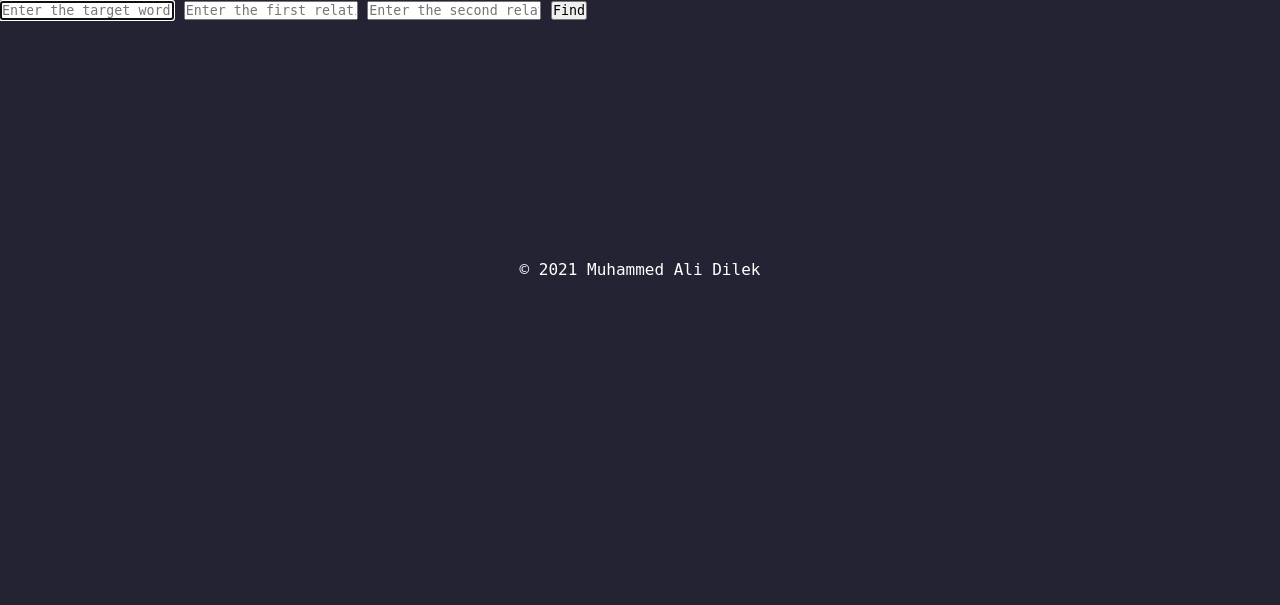
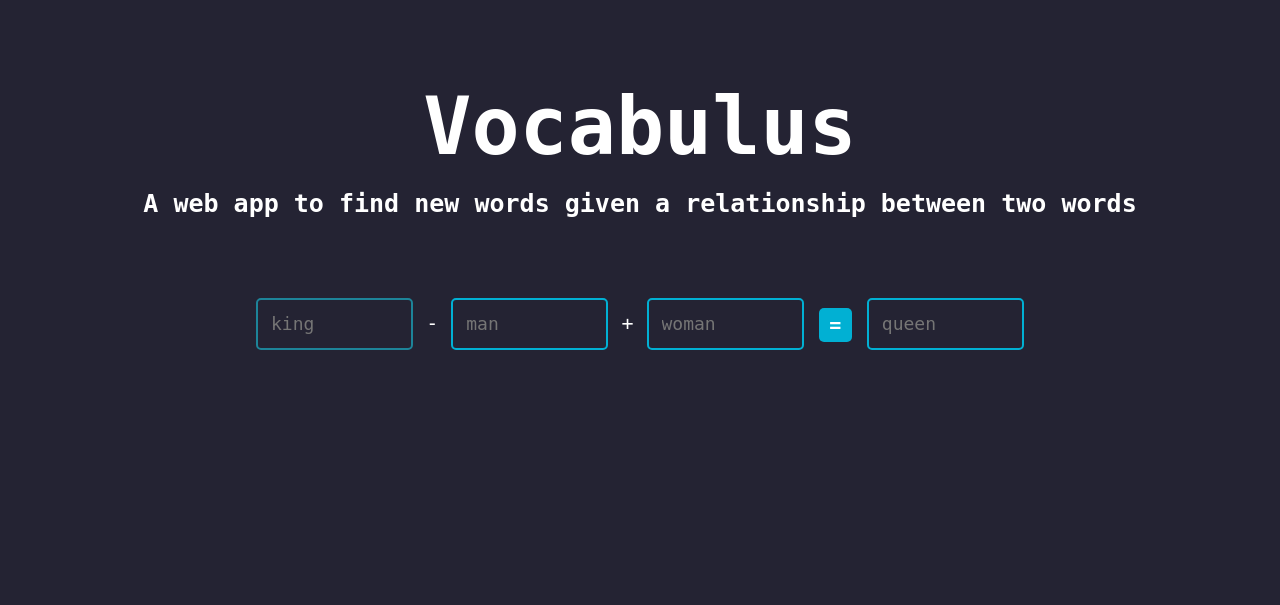
Before and after one commit to xemeds/vocabulus, a Flask app: page / in a window 1280 px wide. Shown: the top 605 px of the page. Run offline with Flask 2, Linux system fonts and the light colour scheme; parts of the project's set-up code (start-up, migrations or seed data) failed here and were passed over.

Commit message:
Added the styling of the form

```diff
--- a/vocabulus/forms.py
+++ b/vocabulus/forms.py
@@ -25,4 +25,4 @@
 
 	relation_word2 = StringField(validators=[DataRequired(), Length(min=1, max=100, message="Invalid word length"), validate_word])
 
-	submit = SubmitField("Find")
+	submit = SubmitField("=")
--- a/vocabulus/routes.py
+++ b/vocabulus/routes.py
@@ -17,10 +17,9 @@
 
 		# Get the output word
 		output_word = get_word(relation_word1, relation_word2, target_word)
-		print(output_word)
 
 		# Return the index page with the form and the output word
-		return render_template("index.html", form=form)
+		return render_template("index.html", form=form, output_word=output_word)
 
 	# Else if the form was invalid or not submitted
 	else:
--- a/vocabulus/static/style.css
+++ b/vocabulus/static/style.css
@@ -7,6 +7,79 @@
 
 body {
   background: #242333;
+}
+
+.title {
+  text-align: center;
+  color: white;
+  margin: 10vh auto 0 auto;
+}
+
+.title h1 {
+  font-size: 80px;
+  margin-bottom: 2vh;
+}
+
+.title h2 {
+  font-size: 25px;
+  margin-bottom: 2vh;
+}
+
+.word-form {
+  max-width: 60%;
+  text-align: center;
+  margin: 10vh auto 0vh auto;
+}
+
+.word-inputs {
+  display: flex;
+}
+
+.word-input {
+  color: white;
+  font-size: 18px;
+  border-radius: 5px;
+  line-height: 22px;
+  background-color: transparent;
+  border: 2px solid #01b0d3;
+  transition: all 0.3s;
+  padding: 13px;
+  margin-bottom: 15px;
+  width: 100%;
+  box-sizing: border-box;
+  outline: 0;
+}
+
+.word-input:focus {
+  border: 2px solid #1d8499;
+}
+
+.word-inputs p {
+  color: white;
+  padding: 13px;
+  font-size: 20px;
+}
+
+.button {
+  width: 25%;
+  height: 100%;
+  background: #01b0d3;
+  border-radius: 5px;
+  border: 0;
+  cursor: pointer;
+  color: white;
+  font-size: 20px;
+  padding-top: 5px;
+  padding-bottom: 5px;
+  transition: all 0.3s;
+  margin: 10px;
+  margin-left: 15px;
+  margin-right: 15px;
+  font-weight: 700;
+}
+
+.button:hover {
+  background: #1d8499;
 }
 
 .error {
--- a/vocabulus/templates/index.html
+++ b/vocabulus/templates/index.html
@@ -1,12 +1,21 @@
 {% extends "layout.html" %}
 
 {% block body %}
-<form method="POST" action="">
-	{{ form.hidden_tag() }}
-	{{ form.target_word(placeholder="Enter the target word here", autofocus=true) }}
-	{{ form.relation_word1(placeholder="Enter the first relation word here", autofocus=true) }}
-	{{ form.relation_word2(placeholder="Enter the second relation word here", autofocus=true) }}
-	{{ form.submit(class="button") }}
+<div class="title">
+	<h1>Vocabulus</h1>
+	<h2>A web app to find new words given a relationship between two words</h2>
+</div>
+<form method="POST" action="" class="word-form">
+	<div class="word-inputs">
+		{{ form.hidden_tag() }}
+		{{ form.relation_word1(placeholder="king", autofocus=true, class="word-input") }}
+		<p>-</p>
+		{{ form.relation_word2(placeholder="man", autofocus=true, class="word-input") }}
+		<p>+</p>
+		{{ form.target_word(placeholder="woman", autofocus=true, class="word-input") }}
+		{{ form.submit(class="button") }}
+		<input placeholder="queen" value="{{ output_word }}" readonly class="word-input">
+	</div>
 	{% if form.errors %}
 		{% for error in form.target_word.errors %}
 			<h4>target_word: {{ error }}</h4>
```
